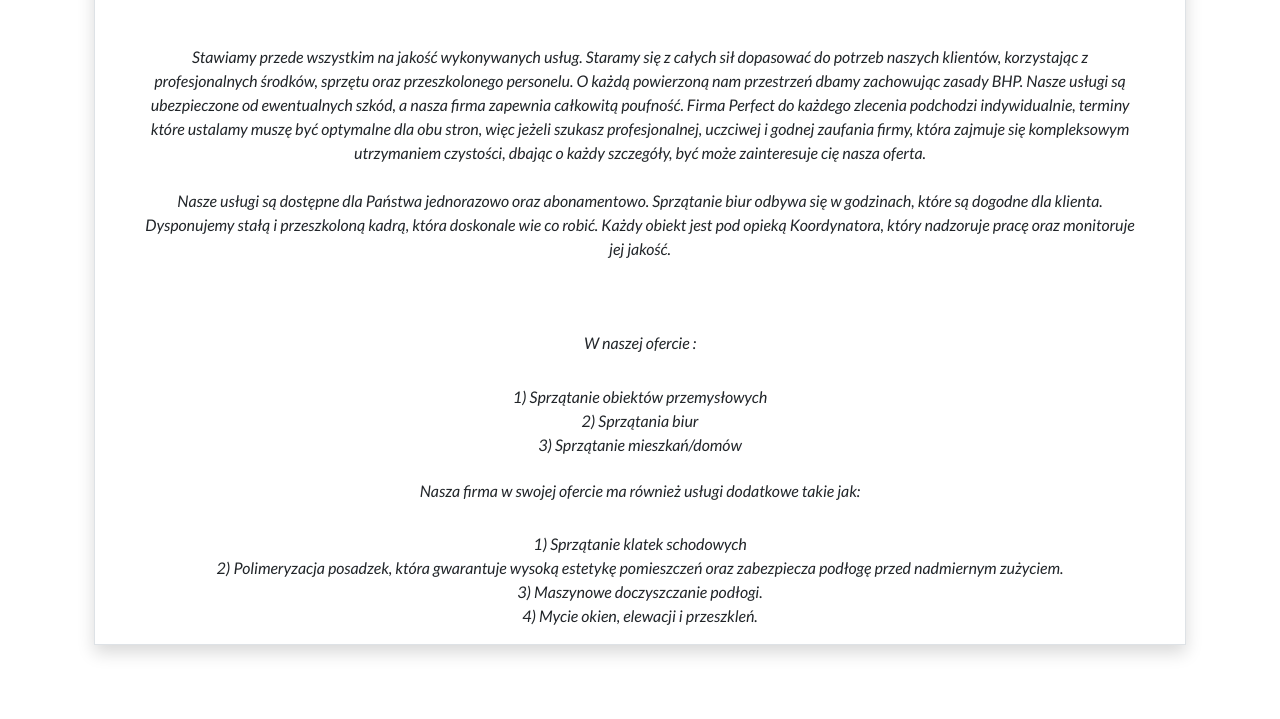
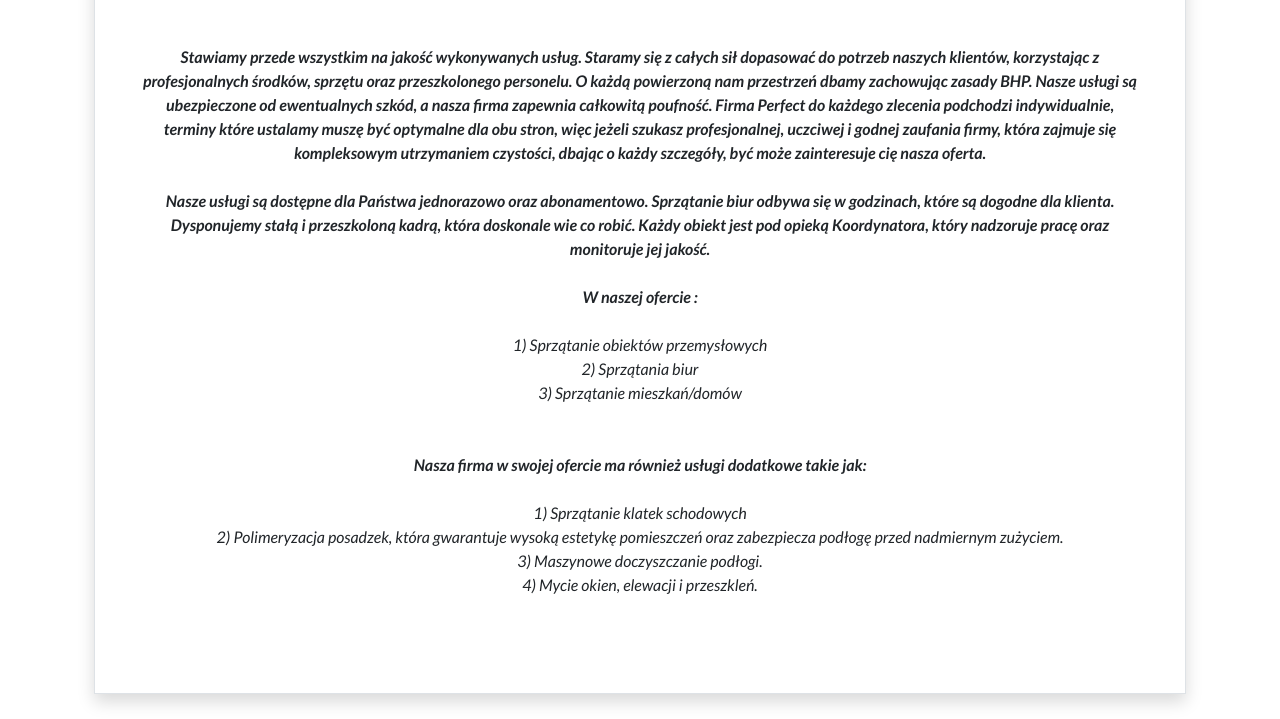
Before and after one commit to BrazMaster/Website, a plain HTML site: page pl/index.html in a window 1280 px wide. Shown: the part 1780-2499 px from the top of the page. Drawn offline with nearby package versions, Linux system fonts and the light colour scheme.

Commit message:
translate 2

```diff
--- a/pl/index.html
+++ b/pl/index.html
@@ -94,7 +94,8 @@
                 <h6 class="pb-5" style="color: rgb(240, 110, 132);">Więcej o nazej firmie</h6>
                 <div class="border shadow pt-5">
                 <img class="logo1 pb-5" src="./img/logo.png" alt="">
-                <p class="m-5 ">Stawiamy przede wszystkim na jakość wykonywanych usług. Staramy się z całych sił
+                <p class="m-5 ">
+                  <b>Stawiamy przede wszystkim na jakość wykonywanych usług. Staramy się z całych sił
                     dopasować do potrzeb naszych klientów, korzystając z profesjonalnych środków,
                     sprzętu oraz przeszkolonego personelu. O każdą powierzoną nam przestrzeń dbamy
                     zachowując zasady BHP.  Nasze usługi są ubezpieczone od ewentualnych szkód, a nasza
@@ -106,21 +107,22 @@
                    Nasze usługi są dostępne dla Państwa jednorazowo oraz abonamentowo.
                    Sprzątanie biur odbywa się w godzinach, które są dogodne dla klienta.
                    Dysponujemy stałą i przeszkoloną kadrą, która doskonale wie co robić.
-                   Każdy obiekt jest pod opieką Koordynatora, który nadzoruje pracę oraz monitoruje jej jakość.<br>
+                   Każdy obiekt jest pod opieką Koordynatora, który nadzoruje pracę oraz monitoruje jej jakość.<br></b>
 
 
-                   <br> <h6>W naszej ofercie :</h6>
+                   <br> <b>W naszej ofercie :</b><br>
 
                    <br>  1) Sprzątanie obiektów przemysłowych
                    <br>  2) Sprzątania biur
-                   <br>  3) Sprzątanie mieszkań/domów <br>
+                   <br>  3) Sprzątanie mieszkań/domów <br><br>
 
-                   <br><h6> Nasza firma w swojej ofercie ma również usługi dodatkowe takie jak: </h6>
+                   <br><b> Nasza firma w swojej ofercie ma również usługi dodatkowe takie jak: </b><br>
 
                    <br>  1)	Sprzątanie klatek schodowych
                    <br>  2)	Polimeryzacja posadzek, która gwarantuje wysoką estetykę pomieszczeń oraz zabezpiecza podłogę przed nadmiernym zużyciem.
                    <br>  3)	Maszynowe doczyszczanie podłogi.
                    <br> 4)	Mycie okien, elewacji i przeszkleń.
+                   <br><br><br>
 
 
 
```
